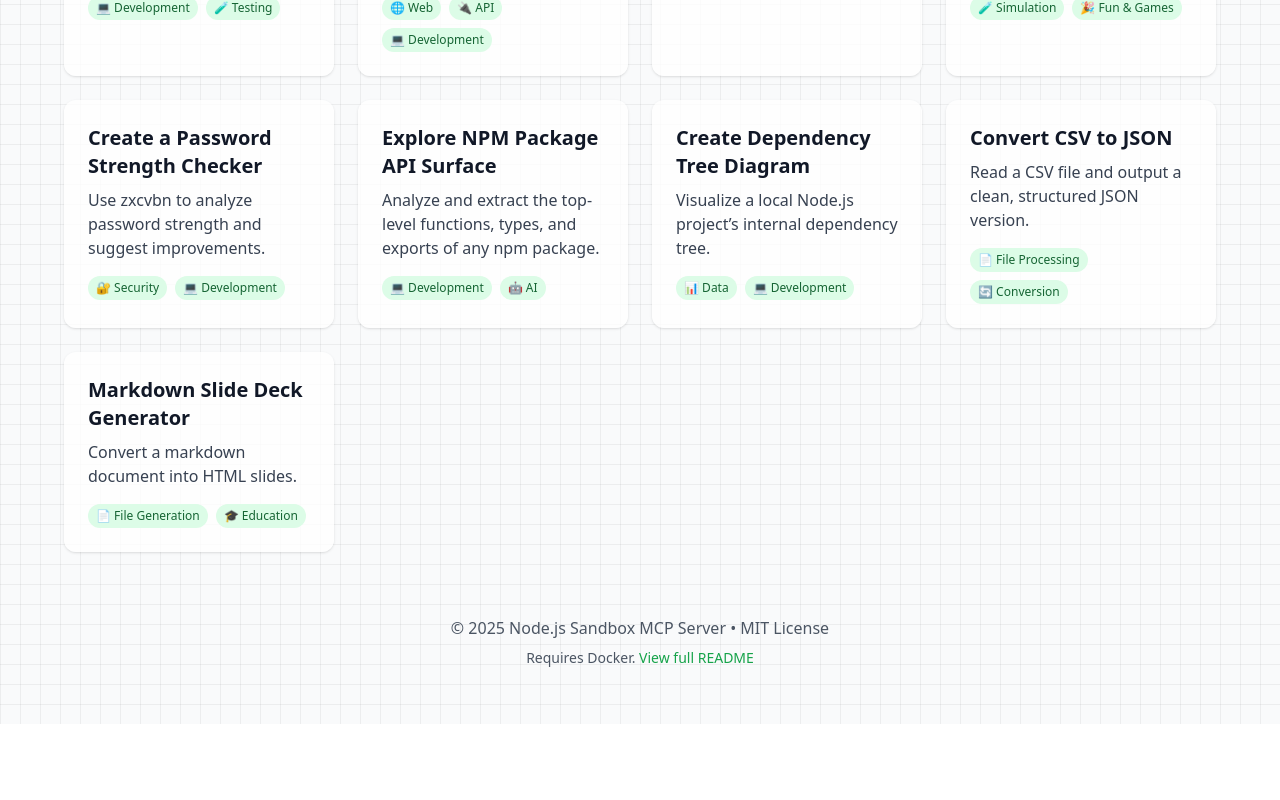
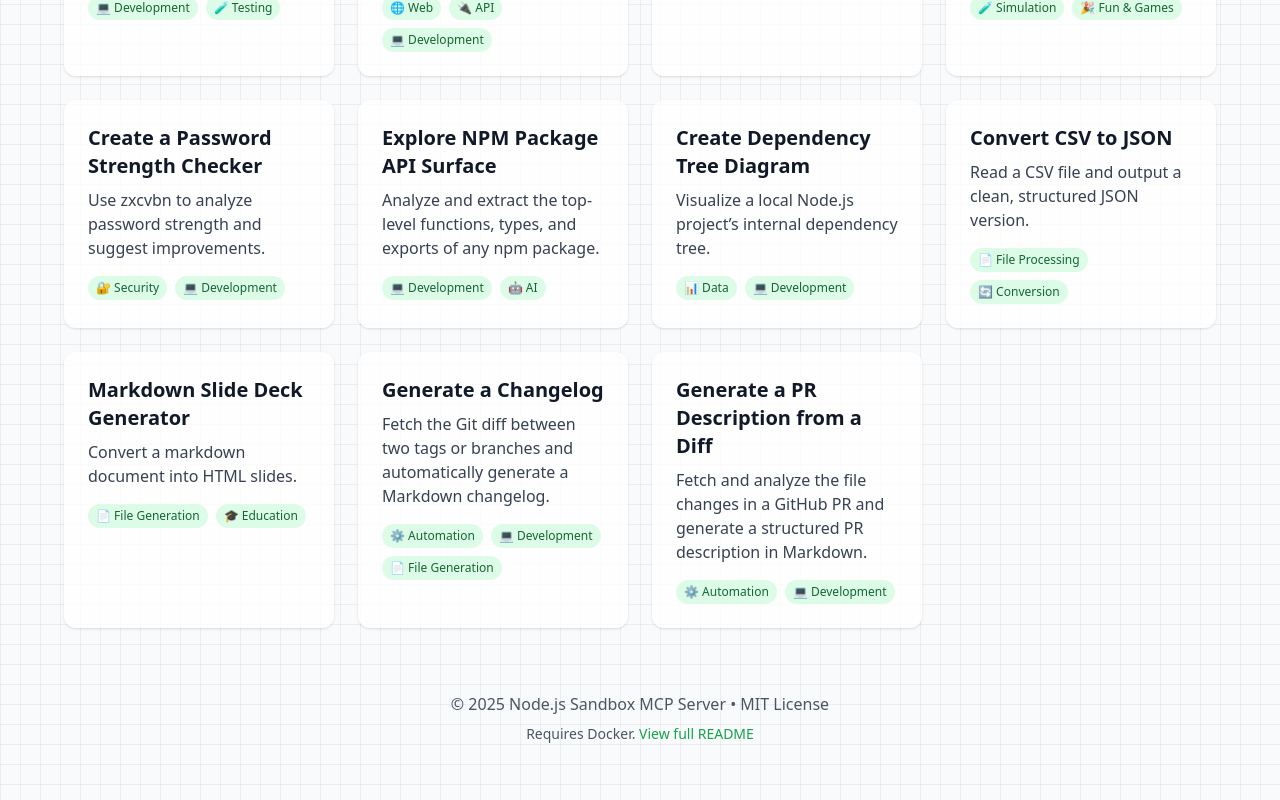
Before and after one commit to alfonsograziano/node-code-sandbox-mcp, a React (Vite) app in the folder website/: page / in a window 1280 px wide. Shown: the part 2856-3656 px from the top of the page. Before the commit the page ends 3580 px from the top, so only its background shows below. Built offline with nearby package versions, Linux system fonts and the light colour scheme.

Commit message:
more use cases

```diff
--- a/website/src/useCases.ts
+++ b/website/src/useCases.ts
@@ -253,4 +253,26 @@ Using this schema:
     result:
       'An interactive slide deck HTML file is saved and ready to present.',
   },
+  {
+    title: 'Generate a Changelog',
+    description:
+      'Fetch the Git diff between two tags or branches and automatically generate a Markdown changelog.',
+    category: [
+      categories.AUTOMATION,
+      categories.DEVELOPMENT,
+      categories.FILE_GENERATION,
+    ],
+    prompt: `Write a Node.js script that uses the GitHub API to get the commit diff between v1.0.2 and master of the repo "alfonsograziano/node-code-sandbox-mcp". Summarize the changes and generate a Markdown changelog for the upcoming v1.1 release.`,
+    result:
+      'A Markdown changelog with categorized features, fixes, and improvements based on commit history and diff.',
+  },
+  {
+    title: 'Generate a PR Description from a Diff',
+    description:
+      'Fetch and analyze the file changes in a GitHub PR and generate a structured PR description in Markdown.',
+    category: [categories.AUTOMATION, categories.DEVELOPMENT],
+    prompt: `Use the GitHub API to fetch the diff from PR #71 on the "alfonsograziano/node-code-sandbox-mcp" repository. Analyze what was changed, added, or removed, and create a well-formatted PR description with sections like "What’s Changed", "Why", and "Additional Context".`,
+    result:
+      'A ready-to-use Markdown PR description summarizing the intent and scope of the pull request.',
+  },
 ];
```
